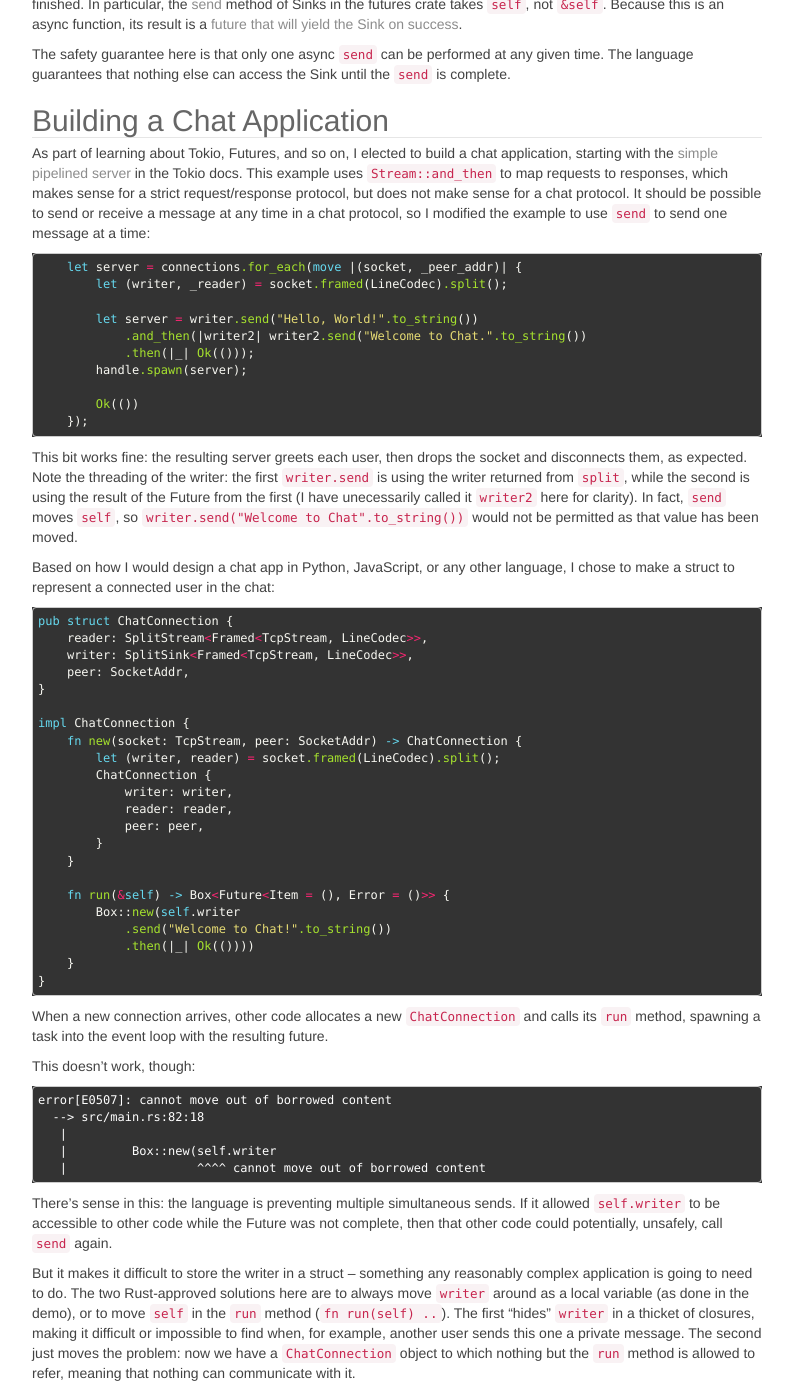
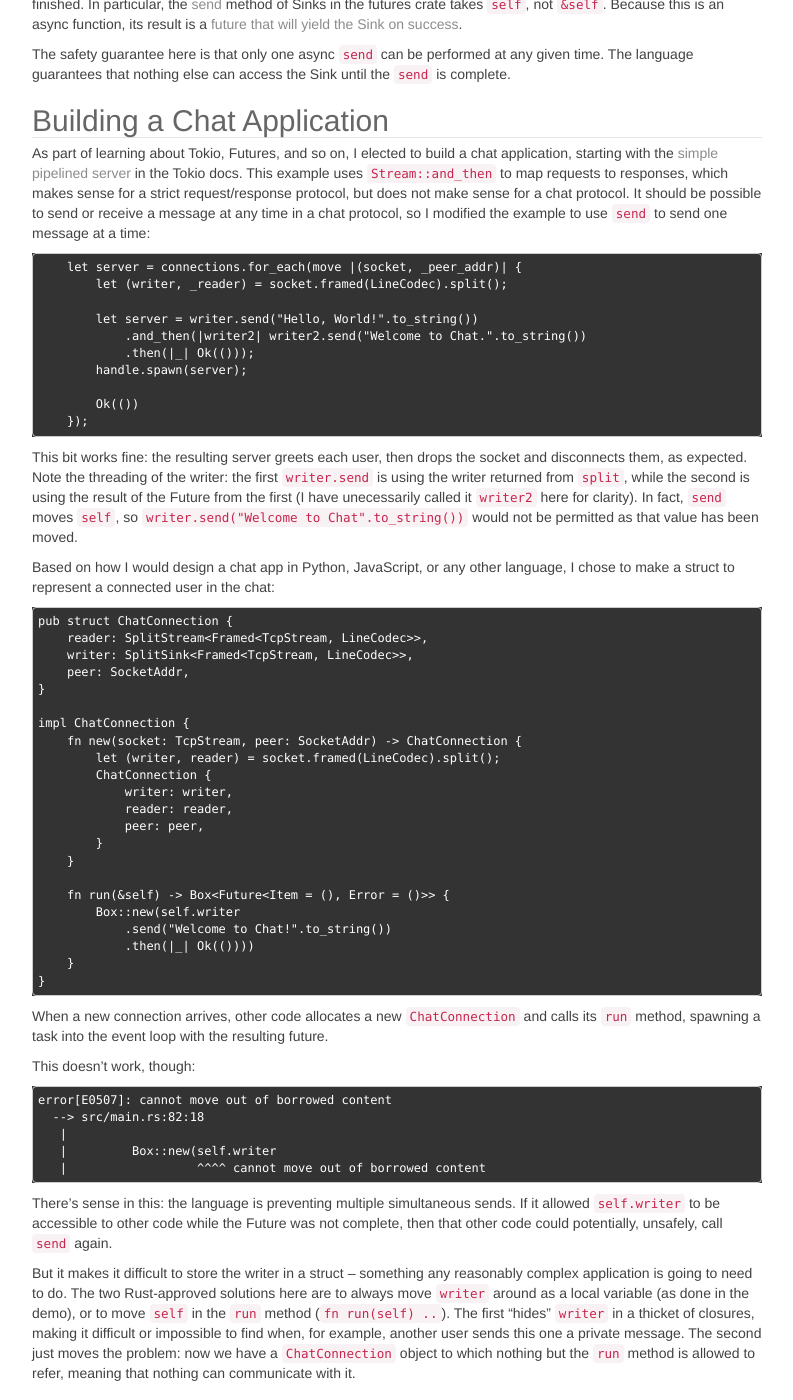
Before and after one commit to djmitche/code.v.igoro.us, a Jekyll site: the page built from _posts/2017-12-25-f-rustrations-1.md, in a window 1280 px wide and 1400 px high, scrolled down 445 px. Shown: the whole window, without its empty margins (338-1131 px from the left). Built offline with Jekyll 4.4.1, drawn with Linux system fonts in a browser that asks for light colours; nearby versions of some CDN libraries; library files that are not in the unit come from our copies; comment, search, counter and statistics services are not loaded; some of the changed text lies outside the part shown.

Commit message:
fix formatting

````diff
--- a/_posts/2017-12-25-f-rustrations-1.md
+++ b/_posts/2017-12-25-f-rustrations-1.md
@@ -32,7 +32,7 @@
 This example uses `Stream::and_then` to map requests to responses, which makes sense for a strict request/response protocol, but does not make sense for a chat protocol.
 It should be possible to send or receive a message at any time in a chat protocol, so I modified the example to use `send` to send one message at a time:
 
-```rust
+```
     let server = connections.for_each(move |(socket, _peer_addr)| {
         let (writer, _reader) = socket.framed(LineCodec).split();
 
@@ -51,7 +51,7 @@
 
 Based on how I would design a chat app in Python, JavaScript, or any other language, I chose to make a struct to represent a connected user in the chat:
 
-```rust
+```
 pub struct ChatConnection {
     reader: SplitStream<Framed<TcpStream, LineCodec>>,
     writer: SplitSink<Framed<TcpStream, LineCodec>>,
@@ -110,7 +110,7 @@
 I feel like this solution is "cheating": the language makes it difficult to send messages on the channel it provides, so wrap it in anohter channel with better semantics.
 Even the code to connect those two channels is, to my eye, obfuscating this issue:
 
-```rust
+```
         let socket_writer = rx.fold(writer, |writer, msg| {
             let amt = io::write_all(writer, msg.into_bytes());
             let amt = amt.map(|(writer, _)| writer);
````
